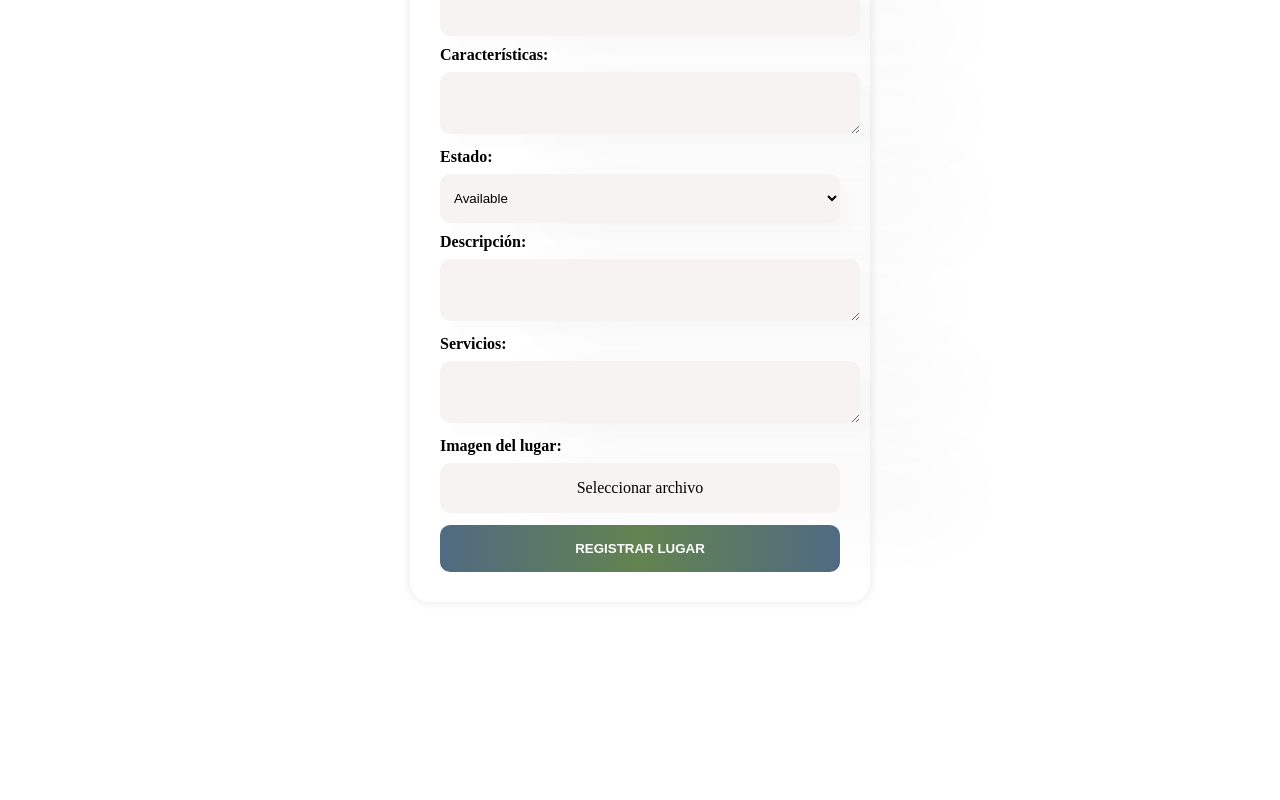
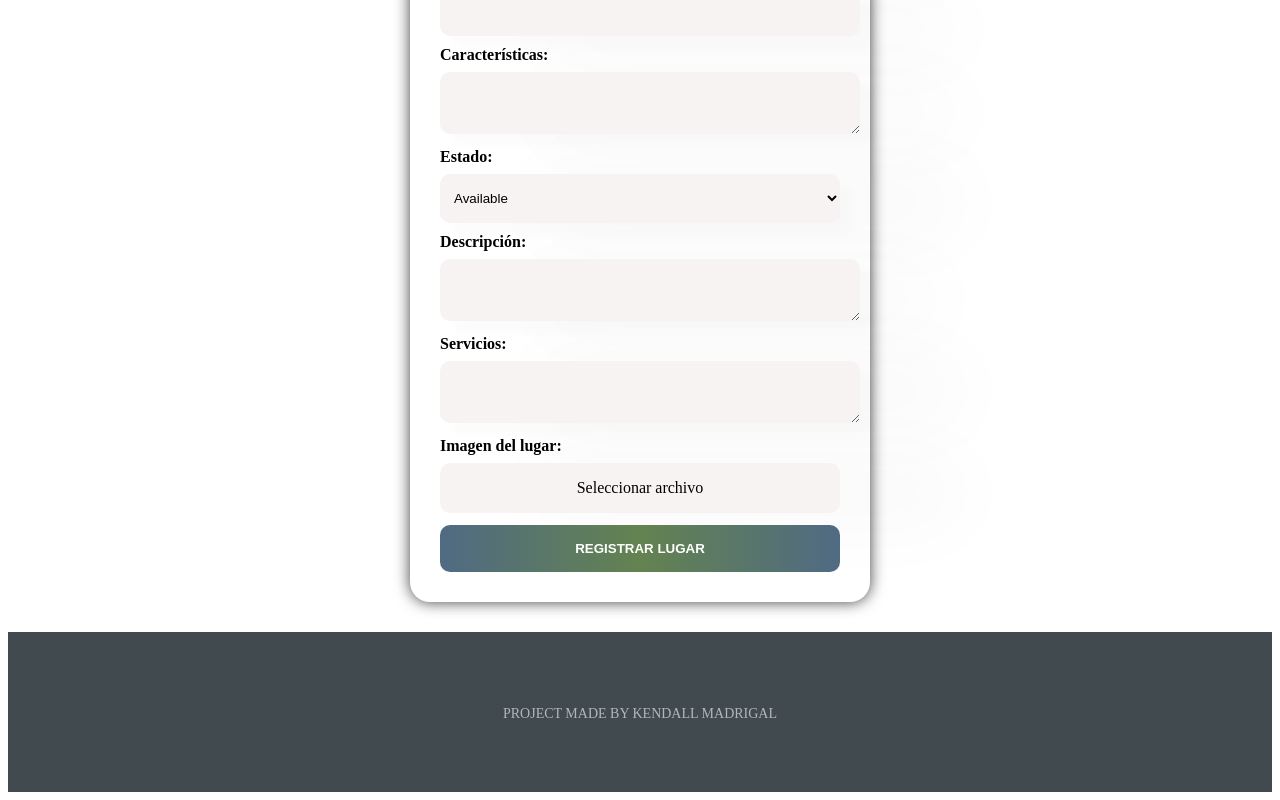
Before and after one commit to KendallMadrigal557/CroAlquileres, a Vue app in the folder app/: page /register-department in a window 1280 px wide. Shown: the part 424-1224 px from the top of the page. Before the commit the page ends 1034 px from the top, so only its background shows below. Built offline with nearby package versions, Linux system fonts and the light colour scheme.

Commit message:
adding footer in all pages

```diff
--- a/app/src/components/Department/cardDepartment.vue
+++ b/app/src/components/Department/cardDepartment.vue
@@ -94,8 +94,8 @@ img {
 
 .card {
   background-color: white;
-  border-radius: 0.25rem;
-  box-shadow: 0 20px 40px -14px rgba(0, 0, 0, 0.25);
+  border-radius: 0.95rem;
+  box-shadow: 0 20px 40px -14px rgba(0, 0, 0, 1);
   display: flex;
   flex-direction: column;
   overflow: hidden;
@@ -124,10 +124,5 @@ img {
   font-weight: 400;
 }
 
-.made_by {
-  font-weight: 400;
-  font-size: 13px;
-  margin-top: 35px;
-  text-align: center;
-}
+
 </style>
--- a/app/src/components/Department/createDepartment.vue
+++ b/app/src/components/Department/createDepartment.vue
@@ -97,17 +97,18 @@ export default {
     display: flex;
     justify-content: center;
     align-items: center;
-    min-height: 100vh; /* Cambia height por min-height */
+    min-height: 100vh;
     padding-top: 50px;
+    padding-bottom: 30px;
 }
 
 .form-container {
     width: 400px;
     padding: 30px;
-    margin-top: 50px; /* Cambia el valor del margin-top según sea necesario */
+    margin-top: 50px;
     border-radius: 20px;
     background-color: #fff;
-    box-shadow: 0 0 10px rgba(0, 0, 0, 0.1);
+    box-shadow: 0 0 15px rgba(0, 0, 0, 0.75);
 }
 
 .input-label {
--- a/app/src/components/Register/RegisterUser.vue
+++ b/app/src/components/Register/RegisterUser.vue
@@ -79,7 +79,7 @@ export default {
     margin-top: 40px;
     border-radius: 20px;
     background-color: #fff;
-    box-shadow: 0 0 10px rgba(0, 0, 0, 0.1);
+    box-shadow: 0 0 15px rgba(0, 0, 0, 0.75);
 }
 
 .input-label {
--- a/app/src/components/logo.vue
+++ b/app/src/components/logo.vue
@@ -1,7 +1,10 @@
 <template>
   <div class="top-bar">
     <div class="logo-container">
-      <img class="logo" src="../assets/croalquileres_logo.png" alt="Logo">
+      <router-link to="/" class="main-button">
+        <img class="logo" src="../assets/croalquileres_logo.png" alt="Logo">
+      </router-link>
+
     </div>
 
   </div>
--- a/app/src/pages/Department/CreateDepartment.vue
+++ b/app/src/pages/Department/CreateDepartment.vue
@@ -10,15 +10,18 @@
         </div>
                 </createDepartment>
     </div>
+    <footerComponent></footerComponent>
 </template>
 
 <script>
 import createDepartment from '@/components/Department/createDepartment.vue';
 import NavBar from '../navbar.vue'
+import footerComponent from '../footer.vue'
 export default {
     components: {
         createDepartment,
-        NavBar
+        NavBar,
+        footerComponent
     }
 };
 </script>
@@ -33,8 +36,6 @@ export default {
   display: flex;
   flex-wrap: wrap;
   list-style: none;
-  margin: 0;
-  padding: 0;
 }
 
 </style>
--- a/app/src/pages/Department/DepartmentPage.vue
+++ b/app/src/pages/Department/DepartmentPage.vue
@@ -3,15 +3,18 @@
     <div  class="card-department-container">
         <cardDepartment v-for="index in 10" :key="index"></cardDepartment>
     </div>
+    <footerComponent></footerComponent>
 </template>
 
 <script>
 import cardDepartment from '@/components/Department/cardDepartment.vue';
 import navbar from '../navbar.vue';
+import footerComponent from '../footer.vue'
     export default {
         components : {
             cardDepartment,
-            navbar
+            navbar,
+            footerComponent
         }
     }
 </script>
--- a/app/src/pages/Login/LoginPage.vue
+++ b/app/src/pages/Login/LoginPage.vue
@@ -19,10 +19,12 @@
       <div v-if="error" class="error">{{ error }}</div>
     </div>
   </div>
+  <footerComponent></footerComponent>
 </template>
 
 <script>
 import NavBar from '../navbar.vue'
+import footerComponent from '../footer.vue'
 export default {
   data() {
     return {
@@ -42,7 +44,8 @@ export default {
     }
   },
   components: {
-    NavBar
+    NavBar,
+    footerComponent
   }
 };
 </script>
@@ -60,9 +63,9 @@ export default {
   width: 400px;
   padding: 30px;
   margin-top: 40px;
-  border-radius: 20px;
+  border-radius: 30px;
   background-color: #fff;
-  box-shadow: 0 0 10px rgba(0, 0, 0, 0.1);
+  box-shadow: 0 0 15px rgba(0, 0, 0, 0.75);
 }
 
 .input-label {
--- a/app/src/pages/Register/RegisterUser.vue
+++ b/app/src/pages/Register/RegisterUser.vue
@@ -3,16 +3,19 @@
         <NavBar></NavBar>
         <RegisterUser></RegisterUser>
     </div>
+    <footerComponent></footerComponent>
 </template>
 
 <script>
 import NavBar from '../navbar.vue'
 import RegisterUser from "@/components/Register/RegisterUser.vue";
+import footerComponent from '../footer.vue';
 
 export default {
     components: {
         RegisterUser,
-        NavBar
+        NavBar,
+        footerComponent
     }
 };
 </script>
--- /dev/null
+++ b/app/src/pages/footer.vue
@@ -0,0 +1,64 @@
+<template>
+    <div>
+        <footer>
+            <!--Template made by Pardeep Singh-->
+            <p>Project made by Kendall Madrigal</p>
+        </footer>
+    </div>
+</template>
+
+<script>
+export default {
+    name: 'footerComponent',
+};
+</script>
+
+<style scoped>
+footer {
+    display: -webkit-box;
+    display: -ms-flexbox;
+    display: flex;
+    -webkit-box-orient: vertical;
+    -webkit-box-direction: normal;
+    -ms-flex-direction: column;
+    flex-direction: column;
+    -webkit-box-align: center;
+    -ms-flex-align: center;
+    align-items: center;
+    text-align: center;
+    color: #fff;
+    background-color: #414a4f;
+    padding: 60px 0;
+}
+
+footer ul {
+    display: -webkit-box;
+    display: -ms-flexbox;
+    display: flex;
+    margin-bottom: 25px;
+    font-size: 32px;
+}
+
+footer ul li {
+    margin: 0 8px;
+}
+
+footer ul li:first-child {
+    margin-left: 0;
+}
+
+footer ul li:last-child {
+    margin-right: 0;
+}
+
+footer p {
+    text-transform: uppercase;
+    font-size: 14px;
+    color: rgba(255, 255, 255, 0.6);
+    margin-bottom: 10px;
+}
+
+footer p a {
+    color: #fff;
+}
+</style>
--- a/app/src/pages/frontPage.vue
+++ b/app/src/pages/frontPage.vue
@@ -11,24 +11,23 @@
 
     <section class="information">
       <h3 class="title">Información personal:</h3>
-      <p>Soy Kendall Madrigal Araya, tengo 19 años y soy estudiante del Colegio Universitario de Cartago, actualmente estudiando TI
+      <p>Soy Kendall Madrigal Araya, tengo 19 años y soy estudiante del Colegio Universitario de Cartago, actualmente
+        estudiando TI
         este es un proyecto de Progrmación V en cual estuve aplicando algunos conocimientos de VUE
       </p>
       <hr>
     </section>
-
-    <footer>
-      <!--Template made by Pardeep Singh-->
-      <p>Project made by Kendall Madrigal</p>
-    </footer>
   </div>
+  <footerComponent/>
 </template>
 <script>
 import navbar from './navbar.vue';
+import footerComponent from './footer.vue'
 
 export default {
   components: {
-    navbar
+    navbar,
+    footerComponent
   },
   data() {
     return {
@@ -120,14 +119,14 @@ header {
 
 @-webkit-keyframes fadein {
   100% {
-    background: linear-gradient(rgba(5,7,12, 0.75),rgba(5,7,12, 0.75));
+    background: linear-gradient(rgba(5, 7, 12, 0.75), rgba(5, 7, 12, 0.75));
     opacity: 1;
   }
 }
 
 @keyframes fadein {
   100% {
-    background: linear-gradient(rgba(5,7,12, 0.75),rgba(5,7,12, 0.75));
+    background: linear-gradient(rgba(5, 7, 12, 0.75), rgba(5, 7, 12, 0.75));
     opacity: 1;
   }
 }
@@ -152,7 +151,7 @@ header nav li {
 
 
 .hero {
-  background: linear-gradient(rgba(5,7,12, 0.75),rgba(5,7,12, 0.75));
+  background: linear-gradient(rgba(5, 7, 12, 0.75), rgba(5, 7, 12, 0.75));
   position: relative;
   -webkit-box-pack: center;
   -ms-flex-pack: center;
@@ -284,6 +283,7 @@ hr {
   }
 
 }
+
 @media (max-width: 1000px) {
   header {
     padding: 20px 50px;
@@ -303,13 +303,15 @@ hr {
     margin-bottom: 15px;
   }
 }
+
 @media (max-width: 700px) {
 
-footer {
-  padding: 80px 15px;
+  footer {
+    padding: 80px 15px;
+  }
+
 }
 
-}
 section h3.title {
   text-transform: capitalize;
   font: bold 32px "Open Sans", sans-serif;
@@ -330,54 +332,4 @@ section h3.title {
   -ms-flex-preferred-size: 30%;
   flex-basis: 30%;
 }
-
-footer {
-  display: -webkit-box;
-  display: -ms-flexbox;
-  display: flex;
-  -webkit-box-orient: vertical;
-  -webkit-box-direction: normal;
-  -ms-flex-direction: column;
-  flex-direction: column;
-  -webkit-box-align: center;
-  -ms-flex-align: center;
-  align-items: center;
-  text-align: center;
-  color: #fff;
-  background-color: #414a4f;
-  padding: 60px 0;
-}
-
-footer ul {
-  display: -webkit-box;
-  display: -ms-flexbox;
-  display: flex;
-  margin-bottom: 25px;
-  font-size: 32px;
-}
-
-footer ul li {
-  margin: 0 8px;
-}
-
-footer ul li:first-child {
-  margin-left: 0;
-}
-
-footer ul li:last-child {
-  margin-right: 0;
-}
-
-footer p {
-  text-transform: uppercase;
-  font-size: 14px;
-  color: rgba(255, 255, 255, 0.6);
-  margin-bottom: 10px;
-}
-
-footer p a {
-  color: #fff;
-}
-
-
 </style>
```
Also changed, not shown: app/src/pages/navbar.vue (+8 -8 lines).
